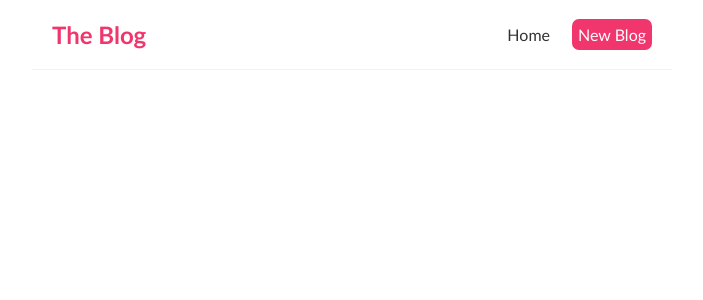
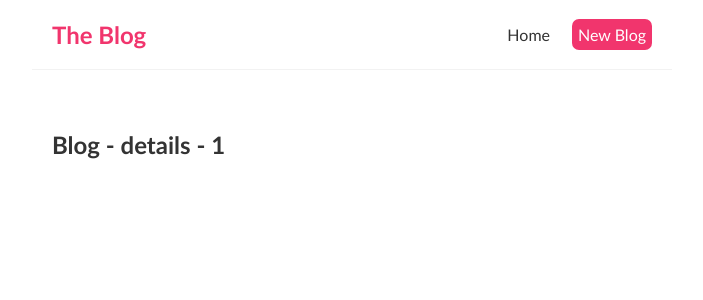
Before and after one commit to berduk1/react_exercise_2, a React (Create React App) app: page /blogs/1 in a window 1280 px wide. Shown: the top 300 px of the page, without its empty margins (288-991 px from the left). Built offline with nearby package versions, Linux system fonts and the light colour scheme.

Commit message:
Succ.change

```diff
--- a/src/App.js
+++ b/src/App.js
@@ -15,6 +15,7 @@ function App() {
           <Routes>
             <Route exact path="/" element ={<Home/>}></Route>
             <Route exact path ="/create" element={<Create/>}></Route>
+            <Route exact path="/blogs/:id" element={<BlogDetails/>}></Route>
           </Routes>
         </div>
       </div>
```
